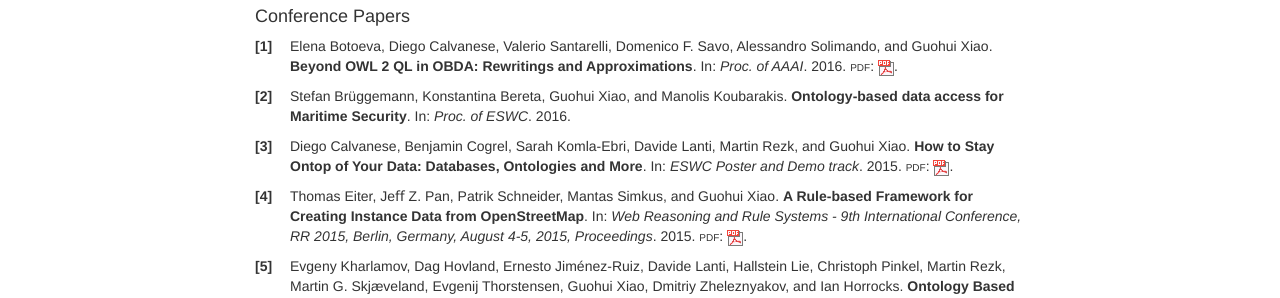
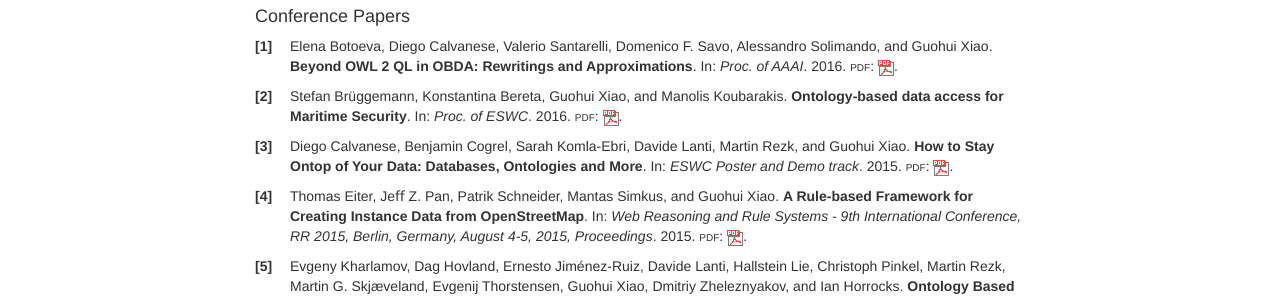
Before and after one commit to ghxiao/ghxiao.github.io, a Jekyll site: the page built from publications.html, in a window 1280 px wide and 900 px high, scrolled down 401 px. Shown: the part 152-450 px from the top of the window. Built offline with Jekyll 4.4.1, drawn with Linux system fonts in a browser that asks for light colours; Markdown is read by kramdown in place of the engine named in the settings.

```diff
--- a/_includes/pub_body.html
+++ b/_includes/pub_body.html
@@ -10,7 +10,7 @@
 <meta name="originator" content="TeX4ht (http://www.tug.org/tex4ht/)" />
 <!-- xhtml,charset=utf-8,html -->
 <meta name="src" content="pub_body.tex" />
-<meta name="date" content="2016-03-15 20:44:00" />
+<meta name="date" content="2016-03-19 11:58:00" />
 <link rel="stylesheet" type="text/css" href="pub_body.css" />
 </head><body
 >
@@ -118,7 +118,14 @@ id="bib-7" class="thebibliography">
 
      <!--l. 42--><p class="noindent" >Stefan Brüggemann, Konstantina Bereta, Guohui Xiao, and Manolis Koubarakis. “Ontology-based
      data access for Maritime Security”. In: <span
-class="cmti-10">Proc. of ESWC</span>. 2016.
+class="cmti-10">Proc. of ESWC</span>. 2016. <span
+class="cmcsc-10"><span
+class="small-caps">p</span><span
+class="small-caps">d</span><span
+class="small-caps">f</span>:</span> <a
+href="http://www.ghxiao.org/publications/2016-eswc-maritime.pdf" ><img
+src="images/pdf-icon-16x16.gif" alt="PIC"
+ /></a>.
      </p></dd><dt id="X0-2015-eswc-demo" class="thebibliography">
  [3]  </dt><dd
 id="bib-8" class="thebibliography">
```
